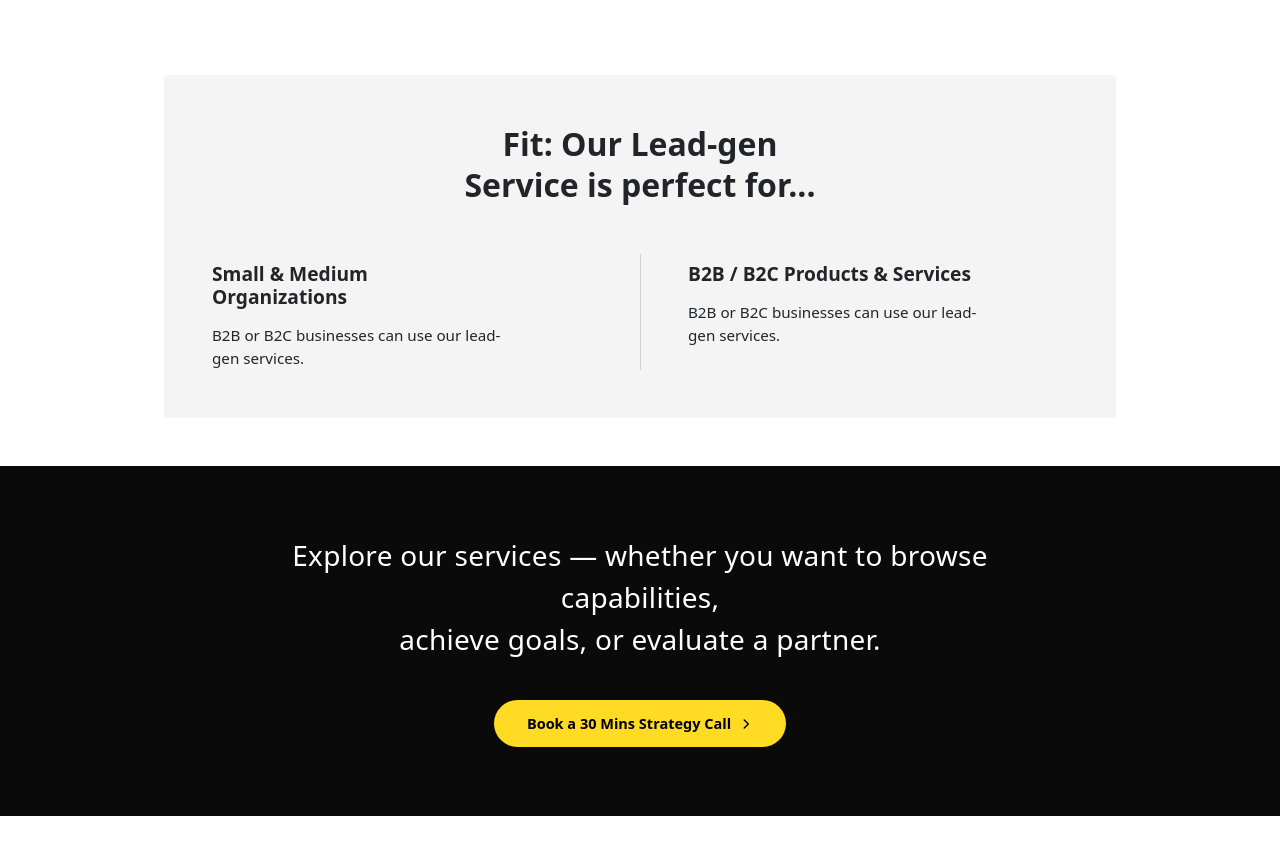
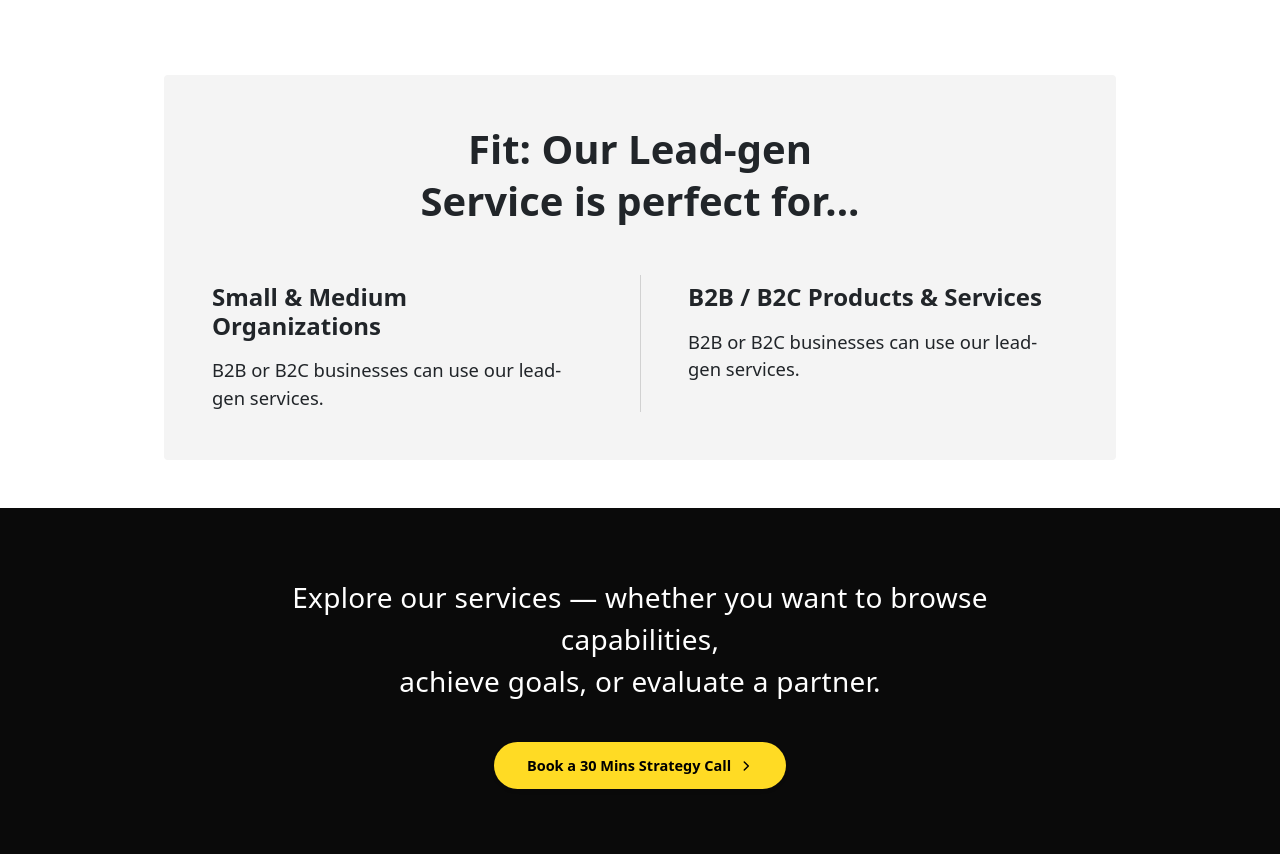
Before and after one commit to shramanth-sulake/media_jenie, a React (Vite) app: page / in a window 1280 px wide. Shown: the part 4900-5754 px from the top of the page. Before the commit the page ends 5716 px from the top, so only its background shows below. Built offline with nearby package versions, Linux system fonts and the light colour scheme.

Commit message:
Increase font sizes in TrustSection Fit section

```diff
--- a/src/components/TrustSection.jsx
+++ b/src/components/TrustSection.jsx
@@ -150,7 +150,7 @@ const TrustSection = () => {
 
                 {/* 2. Fit: Our Lead-gen Service is perfect for... */}
                 <div className="w-100 p-4 p-md-5 mt-4" style={{ backgroundColor: '#f4f4f4', borderRadius: '4px' }}>
-                    <h2 className="fw-bold text-center text-dark mb-5" style={{ fontSize: '2rem', lineHeight: '1.3' }}>
+                    <h2 className="fw-bold text-center text-dark mb-5" style={{ fontSize: '2.5rem', lineHeight: '1.3' }}>
                         Fit: Our Lead-gen <br className="d-none d-sm-block" />
                         Service is perfect for...
                     </h2>
@@ -163,10 +163,10 @@ const TrustSection = () => {
 
                         {/* Left column Content */}
                         <div className="col-12 col-md-6 pe-md-5">
-                            <h4 className="fw-bold text-dark mb-3" style={{ fontSize: '1.2rem' }}>
+                            <h4 className="fw-bold text-dark mb-3" style={{ fontSize: '1.5rem' }}>
                                 Small & Medium <br /> Organizations
                             </h4>
-                            <p className="text-dark mb-0 fw-medium" style={{ fontSize: '0.95rem', color: '#444' }}>
+                            <p className="text-dark mb-0 fw-medium" style={{ fontSize: '1.15rem', color: '#444' }}>
                                 B2B or B2C businesses can use our lead-<br className="d-none d-xl-block" />
                                 gen services.
                             </p>
@@ -174,10 +174,10 @@ const TrustSection = () => {
 
                         {/* Right column Content */}
                         <div className="col-12 col-md-6 ps-md-5 mt-4 mt-md-0">
-                            <h4 className="fw-bold text-dark mb-3" style={{ fontSize: '1.2rem' }}>
+                            <h4 className="fw-bold text-dark mb-3" style={{ fontSize: '1.5rem' }}>
                                 B2B / B2C Products & Services
                             </h4>
-                            <p className="text-dark mb-0 fw-medium" style={{ fontSize: '0.95rem', color: '#444' }}>
+                            <p className="text-dark mb-0 fw-medium" style={{ fontSize: '1.15rem', color: '#444' }}>
                                 B2B or B2C businesses can use our lead-<br className="d-none d-xl-block" />
                                 gen services.
                             </p>
```
